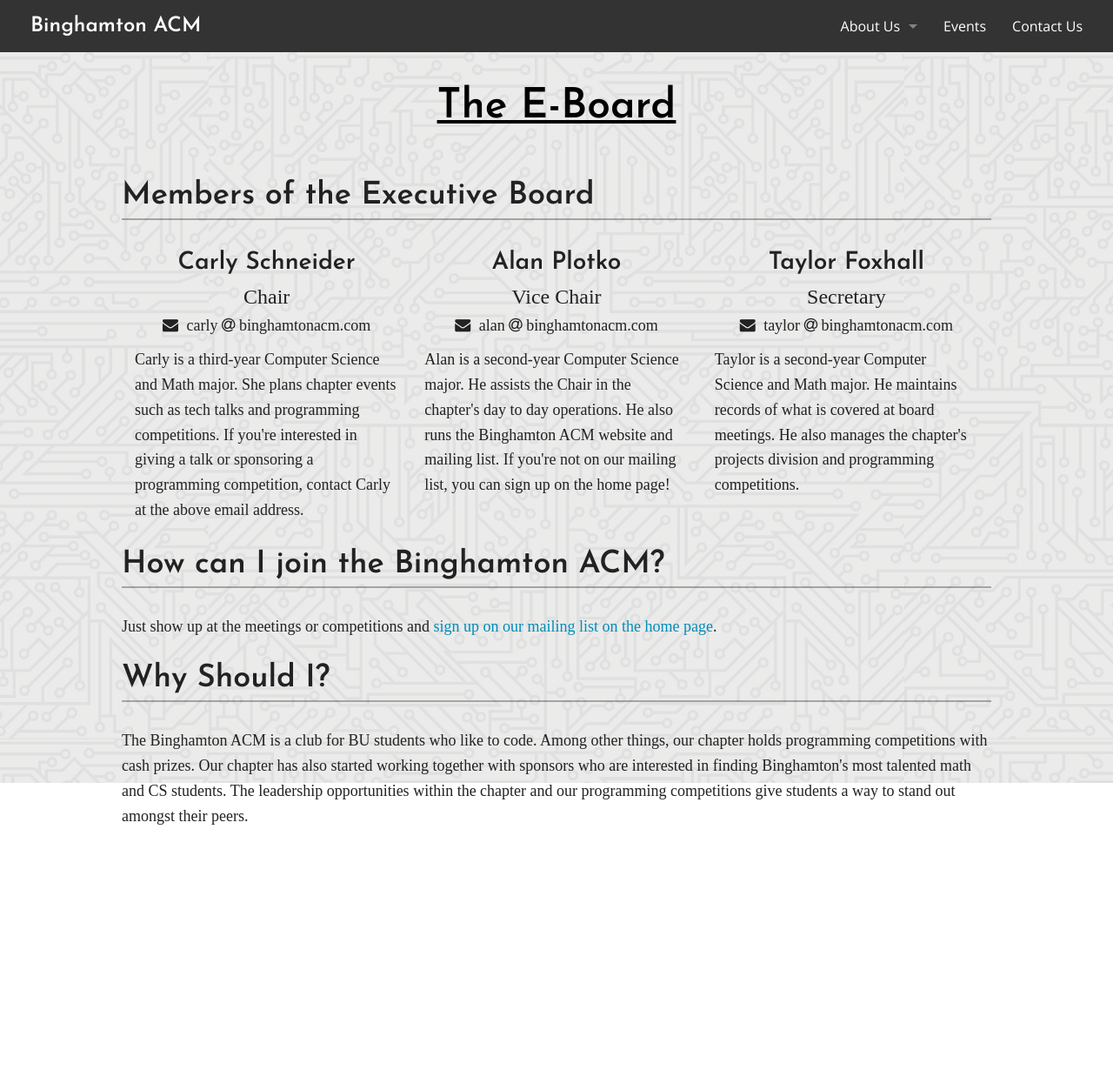
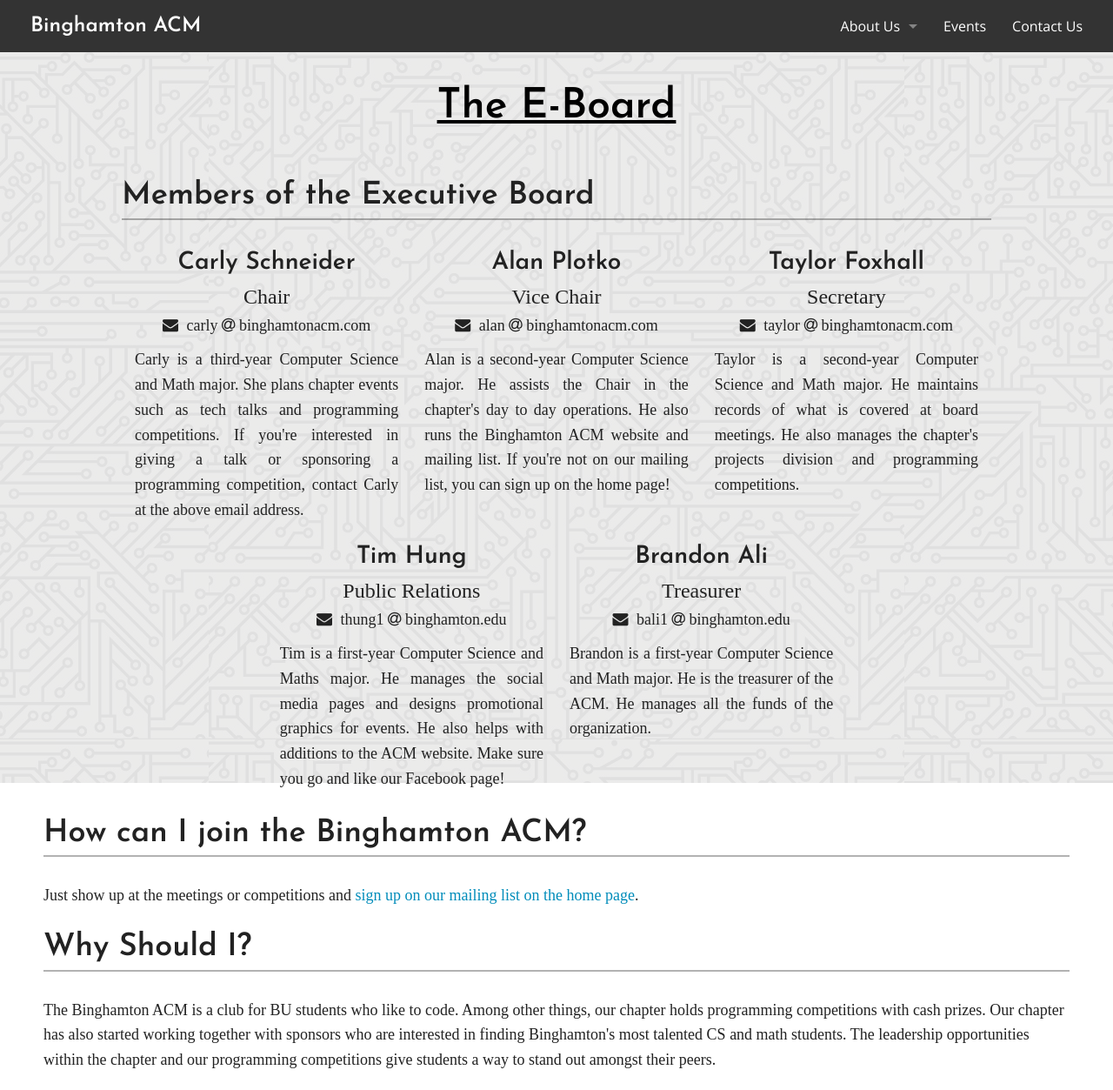
Before and after one commit to BinghamtonACM/old-web, a Jekyll site: the page built from eboard.html, in a window 1280 px wide. Shown: the whole page at 87% size. Built offline with Jekyll 4.4.1, drawn with Linux system fonts in a browser that asks for light colours; some web fonts are replaced; before the commit the page ends 1023 px from its top, so only the background shows below that.

Commit message:
Added bios for Tim and Brandon. Added tentative prog comp to events and removed old event.

```diff
--- a/eboard.html
+++ b/eboard.html
@@ -12,28 +12,44 @@ title: The E-Board
 			<h3>Carly Schneider</h3>
 			<p class="position">Chair</p>
 			<p class="email"><i class="fa fa-envelope"></i> carly <i class="fa fa-at"></i> binghamtonacm.com</p>
-			<p class="desc">Carly is a third-year Computer Science and Math major. She plans chapter events such as tech talks and programming competitions. If you're interested in giving a talk or sponsoring a programming competition, contact Carly at the above email address.</p>
+			<p class="desc" style="text-align: justify">Carly is a third-year Computer Science and Math major. She plans chapter events such as tech talks and programming competitions. If you're interested in giving a talk or sponsoring a programming competition, contact Carly at the above email address.</p>
 		</div>
 
 		<div class="small-4 large-4 columns">
 			<h3>Alan Plotko</h3>
 			<p class="position">Vice Chair</p>
 			<p class="email"><i class="fa fa-envelope"></i> alan <i class="fa fa-at"></i> binghamtonacm.com</p>
-			<p class="desc">Alan is a second-year Computer Science major. He assists the Chair in the chapter's day to day operations. He also runs the Binghamton ACM website and mailing list. If you're not on our mailing list, you can sign up on the home page!</p>
+			<p class="desc" style="text-align: justify">Alan is a second-year Computer Science major. He assists the Chair in the chapter's day to day operations. He also runs the Binghamton ACM website and mailing list. If you're not on our mailing list, you can sign up on the home page!</p>
 		</div>
 
 		<div class="small-4 large-4 columns">
 			<h3>Taylor Foxhall</h3>
 			<p class="position">Secretary</p>
 			<p class="email"><i class="fa fa-envelope"></i> taylor <i class="fa fa-at"></i> binghamtonacm.com</p>
-			<p class="desc">Taylor is a second-year Computer Science and Math major. He maintains records of what is covered at board meetings. He also manages the chapter's projects division and programming competitions.</p>
+			<p class="desc" style="text-align: justify">Taylor is a second-year Computer Science and Math major. He maintains records of what is covered at board meetings. He also manages the chapter's projects division and programming competitions.</p>
 		</div>
 	</div>
 	<div class="row">
+		<div class="small-4 large-4 small-offset-2 columns">
+			<h3>Tim Hung</h3>
+			<p class="position">Public Relations</p>
+			<p class="email"><i class="fa fa-envelope"></i> thung1 <i class="fa fa-at"></i> binghamton.edu</p>
+			<p class="desc" style="text-align: justify">Tim is a first-year Computer Science and Maths major. He manages the social media pages and designs promotional graphics for events. He also helps with additions to the ACM website. Make sure you go and like our Facebook page!</p>
+		</div>
+
+		<div class="small-4 large-4 columns">
+			<h3>Brandon Ali</h3>
+			<p class="position">Treasurer</p>
+			<p class="email"><i class="fa fa-envelope"></i> bali1 <i class="fa fa-at"></i> binghamton.edu</p>
+			<p class="desc" style="text-align: justify">Brandon is a first-year Computer Science and Math major. He is the treasurer of the ACM. He manages all the funds of the organization. </p>
+		</div>
+		<div class="small-2 large-2 columns">&nbsp;</div>
+	</div>
+	<di class="row">
 		<h2>How can I join the Binghamton ACM?</h2>
 		<p>Just show up at the meetings or competitions and <a href="/">sign up on our mailing list on the home page</a>.</p>
 		<h2>Why Should I?</h2>
-		<p>The Binghamton ACM is a club for BU students who like to code. Among other things, our chapter holds programming competitions with cash prizes. Our chapter has also started working together with sponsors who are interested in finding Binghamton's most talented math and CS students. The leadership opportunities within the chapter and our programming competitions give students a way to stand out amongst their peers.</p>
+		<p>The Binghamton ACM is a club for BU students who like to code. Among other things, our chapter holds programming competitions with cash prizes. Our chapter has also started working together with sponsors who are interested in finding Binghamton's most talented CS and math students. The leadership opportunities within the chapter and our programming competitions give students a way to stand out amongst their peers.</p>
 	</div>
   </div>
 </div>
--- a/events.html
+++ b/events.html
@@ -17,7 +17,7 @@ ul#acm-components li p { margin: 0; padding-bottom: 5px; }
   <ul id="acm-components">
 	<li>
 		<h2>Events</h2>
-		<p>- Open Meeting: Tuesday, March 31, 6:00 P.M. in UUW 324.</p>
+		<p>- Programming Competition: Tuesday, April 28, 7:30 P.M. in AA G008.</p>
 	</li>>
   </ul>
   {% include mailchimp.html %}
```
